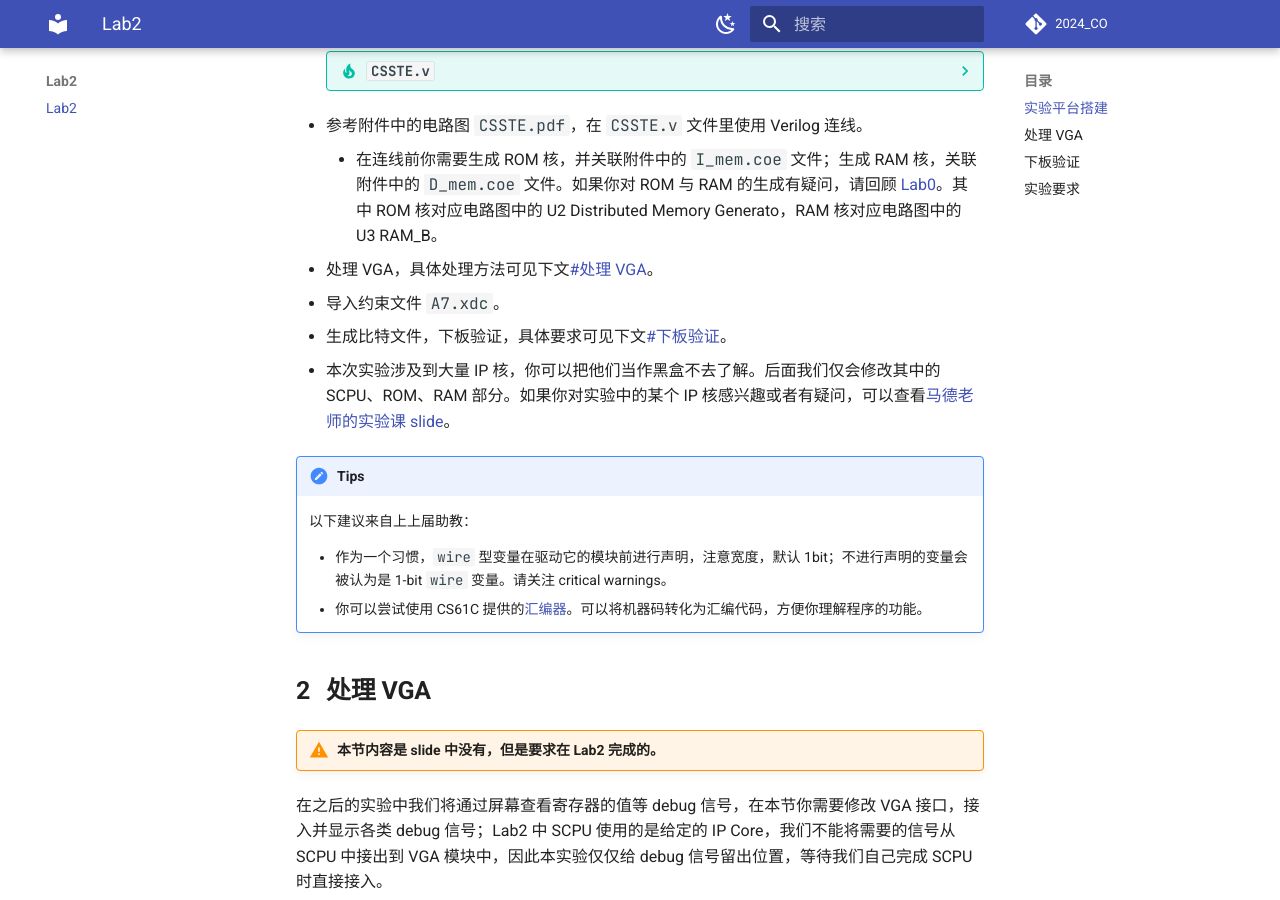
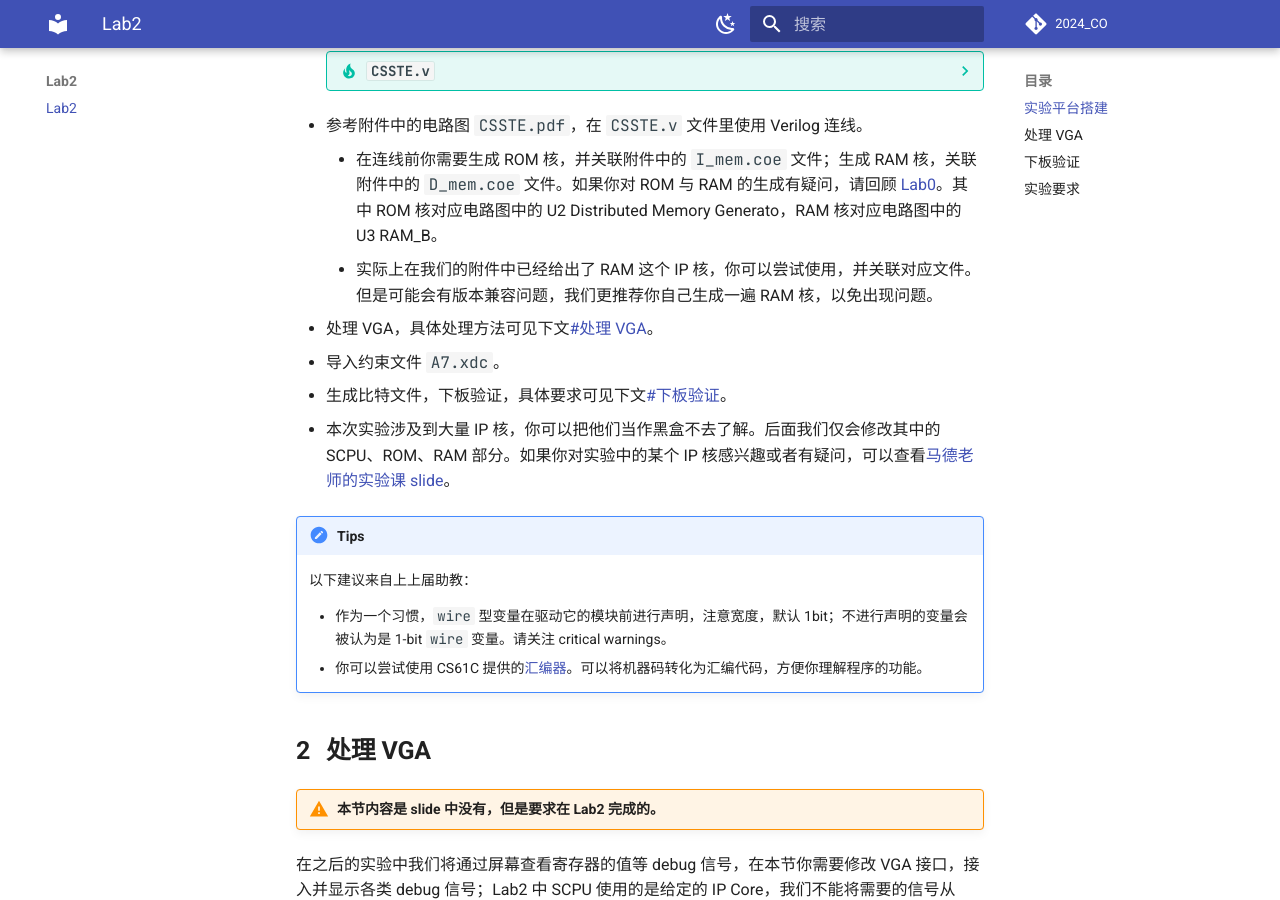
Before and after one commit to Guahao31/2024_CO, an MkDocs documentation site: the page built from docs/Lab2/Lab2.md, in a window 1280 px wide and 900 px high, scrolled down 581 px. Built offline with MkDocs 1.6.1 and Material for MkDocs 9.7.7, drawn with Linux system fonts in a browser that asks for light colours; a script that is not in the unit is left out; comment, search, counter and statistics services are not loaded.

Commit message:
docs: update verilog code in lab2

````diff
--- a/docs/Lab2/Lab2.md
+++ b/docs/Lab2/Lab2.md
@@ -16,28 +16,24 @@
     ??? tip "`CSSTE.v`"
         ``` Verilog linenums="1"
         module CSSTE(
-            input clk_100mhz,
-            input RSTN,
-            input [3:0] BTN_y,
-            input [15:0] SW,
-            output [3:0] Blue,
-            output [3:0] Green,
-            output [3:0] Red,
-            output HSYNC,
-            output VSYNC,
-            output LED_PEN,
-            output SEG_PEN,
-            output led_clk,
-            output led_clrn,
-            output led_sout,
-            output seg_clk,
-            output seg_clrn,
-            output seg_sout,
+            input         clk_100mhz,
+            input         RSTN,
+            input  [3:0]  BTN_y,
+            input  [15:0] SW,
+            output [3:0]  Blue,
+            output [3:0]  Green,
+            output [3:0]  Red,
+            output        HSYNC,
+            output        VSYNC,
+            output [15:0] LED_out,
+            output [7:0] AN,
+            output [7:0] segment
         );
         ```
 
 * 参考附件中的电路图 `CSSTE.pdf`，在 `CSSTE.v` 文件里使用 Verilog 连线。
     * 在连线前你需要生成 ROM 核，并关联附件中的 `I_mem.coe` 文件；生成 RAM 核，关联附件中的 `D_mem.coe` 文件。如果你对 ROM 与 RAM 的生成有疑问，请回顾 [Lab0](../Lab0/vivado_guide.md)。其中 ROM 核对应电路图中的 U2 Distributed Memory Generato，RAM 核对应电路图中的 U3 RAM_B。
+    * 实际上在我们的附件中已经给出了 RAM 这个 IP 核，你可以尝试使用，并关联对应文件。但是可能会有版本兼容问题，我们更推荐你自己生成一遍 RAM 核，以免出现问题。
 * 处理 VGA，具体处理方法可见下文[#处理 VGA](#1)。
 * 导入约束文件 `A7.xdc`。
 * 生成比特文件，下板验证，具体要求可见下文[#下板验证](#2)。
````
